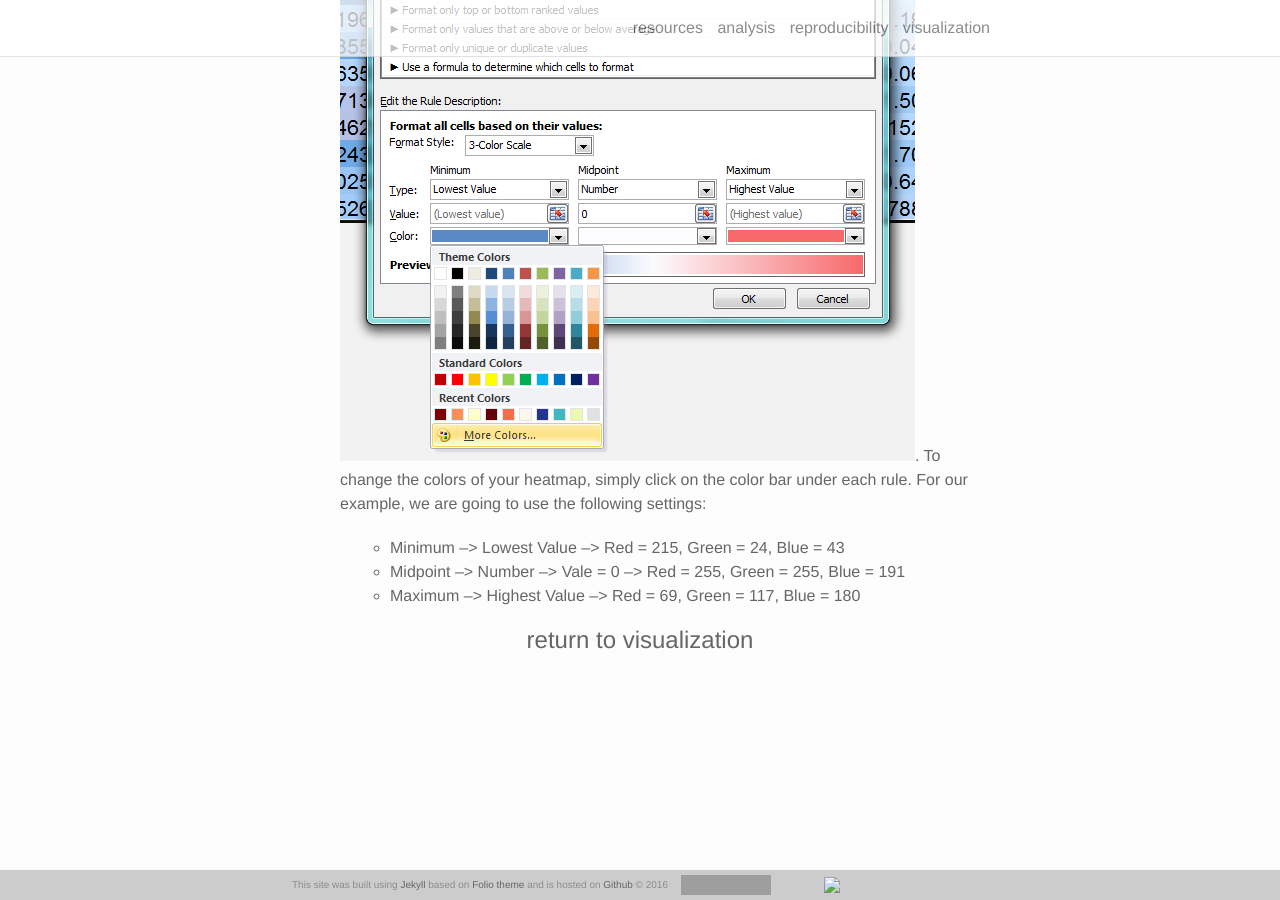
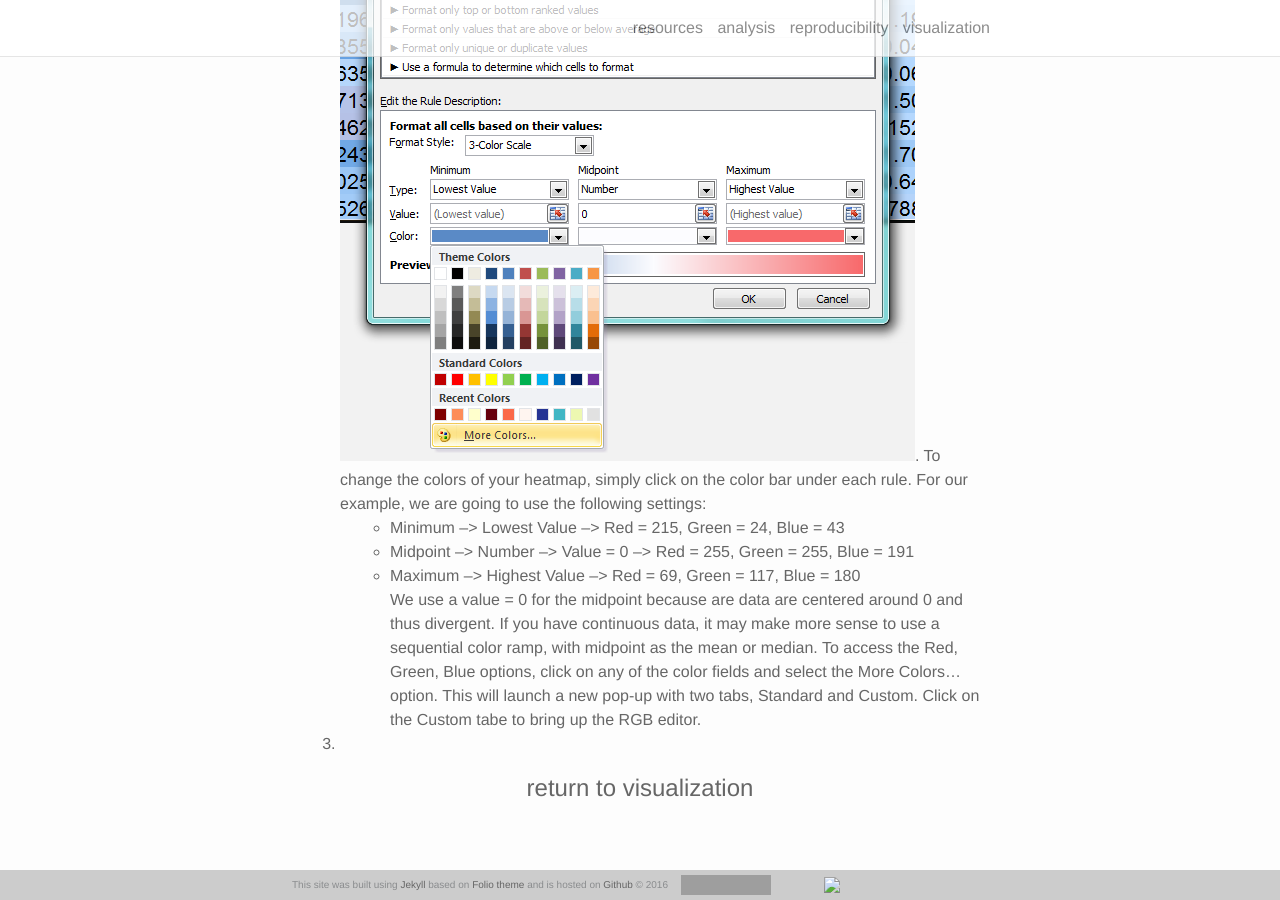
Before and after one commit to GeoCenter/resources, a Jekyll site: the page built from _posts/2016-10-12-heatmap.md, in a window 1280 px wide and 900 px high, scrolled down 2350 px. Built offline with Jekyll 4.4.1, drawn with Linux system fonts in a browser that asks for light colours; nearby versions of some CDN libraries; grey boxes are pictures that could not be loaded.

Commit message:
Update 2016-10-12-heatmap.md

```diff
--- a/_posts/2016-10-12-heatmap.md
+++ b/_posts/2016-10-12-heatmap.md
@@ -30,5 +30,8 @@ Excel 2010 for Windows
   ![image1]({{ site.baseurl }}/img/03_FormattingRules.png "Formatting Rules").
   To change the colors of your heatmap, simply click on the color bar under each rule. For our example, we are going to use the following settings:
     * Minimum --> Lowest Value --> Red = 215, Green = 24, Blue = 43
-    * Midpoint --> Number --> Vale = 0 --> Red = 255, Green = 255, Blue = 191
+    * Midpoint --> Number --> Value = 0 --> Red = 255, Green = 255, Blue = 191
     * Maximum --> Highest Value --> Red = 69, Green = 117, Blue = 180
+  We use a value = 0 for the midpoint because are data are centered around 0 and thus divergent. If you have continuous data, it may make more sense to use a sequential color ramp, with midpoint as the mean or median. To access the Red, Green, Blue options, click on any of the color fields and select the More Colors... option. This will launch a new pop-up with two tabs, Standard and Custom. Click on the Custom tabe to bring up the RGB editor.
+
+3.
```
